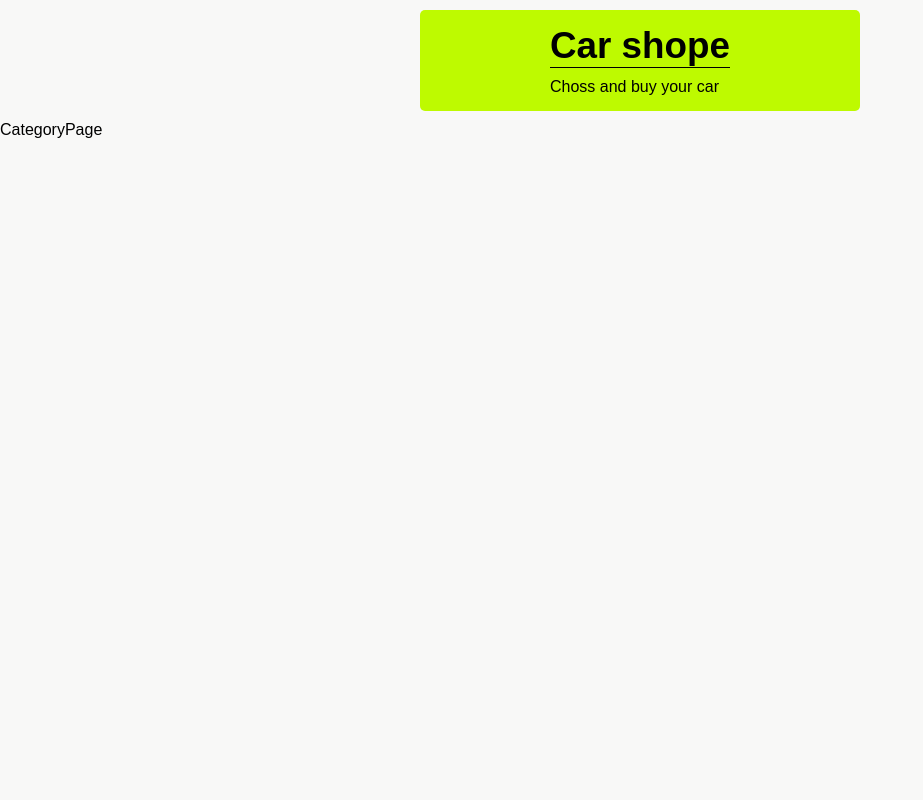
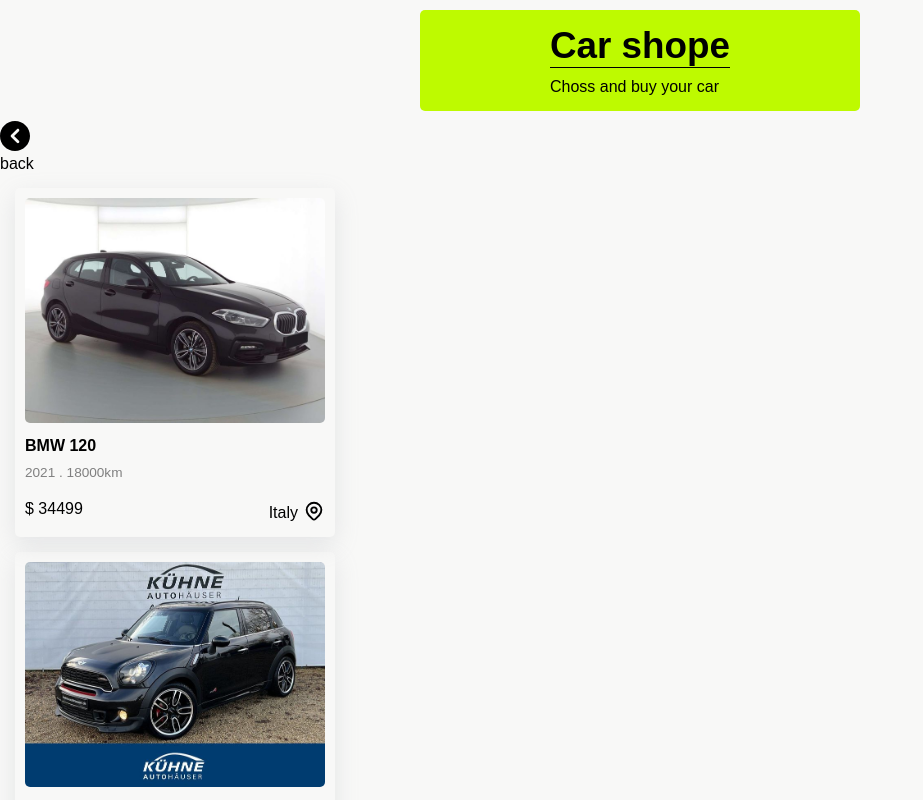
Before and after one commit to AliTaghawi/next-tutorial-projects, a Next.js app in the folder carshope-botocar-project/: page /categories/hatchback in a window 1280 px wide. Shown: the top 800 px of the page, without its empty margins (0-923 px from the left). Built offline with nearby package versions, Linux system fonts and the light colour scheme.

Commit message:
<car shope project> creating CarsList temp component for category page

```diff
--- /dev/null
+++ b/carshope-botocar-project/components/templates/CarsList.js
@@ -0,0 +1,32 @@
+import { useRouter } from "next/router";
+
+//components
+import Card from "../modules/Card";
+
+//styles
+import styles from "./CarsList.module.css";
+
+//icons
+import Back from "../icons/Back";
+
+const CarsList = ({ data }) => {
+  const router = useRouter();
+  const clickHndeler = () => {
+    router.back();
+  };
+  return (
+    <div className={styles.container}>
+      <div className={styles.back} onClick={clickHndeler}>
+        <Back />
+        <p>back</p>
+      </div>
+      <div className={styles.cards}>
+        {data.map((car) => (
+          <Card key={car.id} {...car} />
+        ))}
+      </div>
+    </div>
+  );
+};
+
+export default CarsList;
--- a/carshope-botocar-project/pages/categories/[category].js
+++ b/carshope-botocar-project/pages/categories/[category].js
@@ -1,12 +1,17 @@
 import { useRouter } from 'next/router';
+
+//fake data
 import carsData from '../../data/carsData'
+
+//components
+import CarsList from '../../components/templates/CarsList';
 
 const CategoryPage = () => {
   const {category} = useRouter().query;
   const carsList = carsData.filter(car => car.category === category)
   console.log(carsList)
   return (
-    <div>CategoryPage</div>
+    <CarsList data={carsList}/>
   );
 };
 
```
Also changed, not shown: carshope-botocar-project/components/templates/CarsList.module.css (added).
